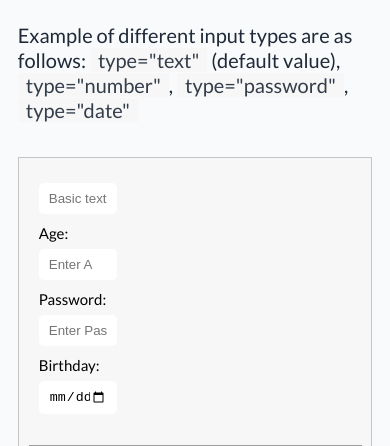
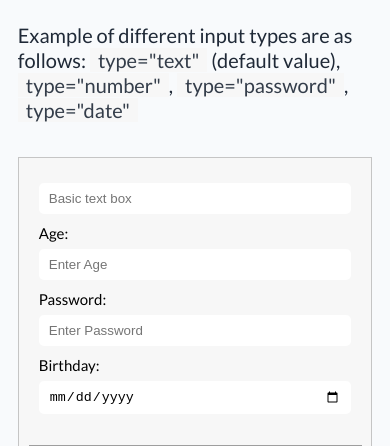
Before and after one commit to prajapati-priyanka/pineUI-component-library, a plain HTML site: page component/input/input.html in a window 390 px wide. Shown: the part 398-844 px from the top of the page. Drawn offline with Linux system fonts and the light colour scheme; grey boxes are pictures that could not be loaded.

Commit message:
style: change input width  & add media query t

```diff
--- a/component/input/input.css
+++ b/component/input/input.css
@@ -6,7 +6,7 @@ input {
   padding: 0.8rem 1rem;
   border-radius: 0.5rem;
   border: none;
-  width: 25%;
+  width: 50%;
   margin: 0.5rem 0;
 }
 .input-error {
@@ -31,3 +31,9 @@ input {
 .msg-success {
   color: var(--success-color);
 }
+
+@media screen and (max-width: 400px) {
+  input{
+      width: 100%;
+    }
+}
```
